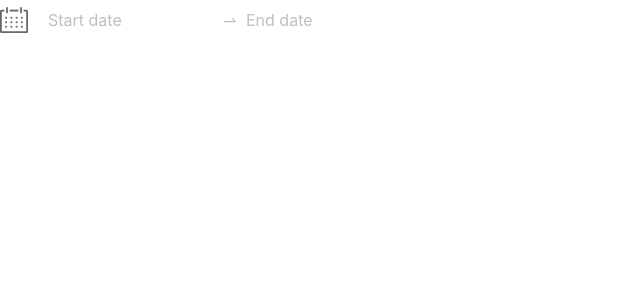
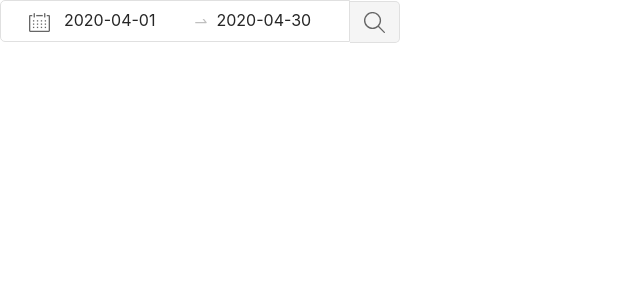
Before and after one commit to iandjx/antd-react-interview-challenge, a React (Create React App) app: page / in a window 1280 px wide. Shown: the top 300 px of the page, without its empty margins (0-640 px from the left). Built offline with nearby package versions, Linux system fonts and the light colour scheme.

Commit message:
Styled DateSelector

```diff
--- a/src/components/DateSelector.tsx
+++ b/src/components/DateSelector.tsx
@@ -3,7 +3,8 @@ import moment from "moment";
 import React from "react";
 import "antd/dist/antd.css";
 import calendarIcon from "../assets/icon_calender.svg";
-
+import searchIcon from "../assets/icon_search.svg";
+import "../styles/dataSelector.css";
 function DateSelector() {
   const { RangePicker } = DatePicker;
   function onChange(dates: any[] | null, dateStrings: any[] | null) {
@@ -13,9 +14,12 @@ function DateSelector() {
     }
   }
   return (
-    <Space style={{ borderRadius: "10%" }}>
-      <img src={calendarIcon} style={{ width: "2em" }} />
+    <React.Fragment>
+      <Space className="container" size="middle">
+        <img alt="calendar-icon" src={calendarIcon} className="calendar" />
         <RangePicker
+          defaultValue={[moment().startOf("month"), moment().endOf("month")]}
+          className="range-picker"
           bordered={false}
           size={"large"}
           suffixIcon={false}
@@ -26,6 +30,10 @@ function DateSelector() {
           onChange={onChange}
         />
       </Space>
+      <Space className="search-container">
+        <img alt="search-icon" src={searchIcon} className="search" />
+      </Space>
+    </React.Fragment>
   );
 }
 
--- /dev/null
+++ b/src/styles/dataSelector.css
@@ -0,0 +1,37 @@
+.container {
+  border-style: solid;
+  border-width: 0.1em;
+  border-radius: 5px 0px 0px 5px;
+  height: 3em;
+  border-color: #e0e0e0;
+  width: 25em;
+}
+.calendar {
+  width: 1.5em;
+  margin-left: 2em;
+}
+.range-picker {
+  margin-left: -1em;
+  border-right: 0.1em;
+  border-style: solid;
+  border-top-color: white;
+  border-bottom-color: white;
+  border-left-color: white;
+}
+
+.search {
+  margin-right: 1em;
+  margin-left: 1em;
+  width: 1.5em;
+  align-self: center;
+}
+
+.search-container {
+  border-style: solid;
+  border-width: 0.1em;
+  border-left-width: 0;
+  border-radius: 0px 5px 5px 0px;
+  height: 3em;
+  background-color: #f5f5f5;
+  border-color: #e0e0e0;
+}
```
Lines whose indentation alone changed are shown as unchanged.
